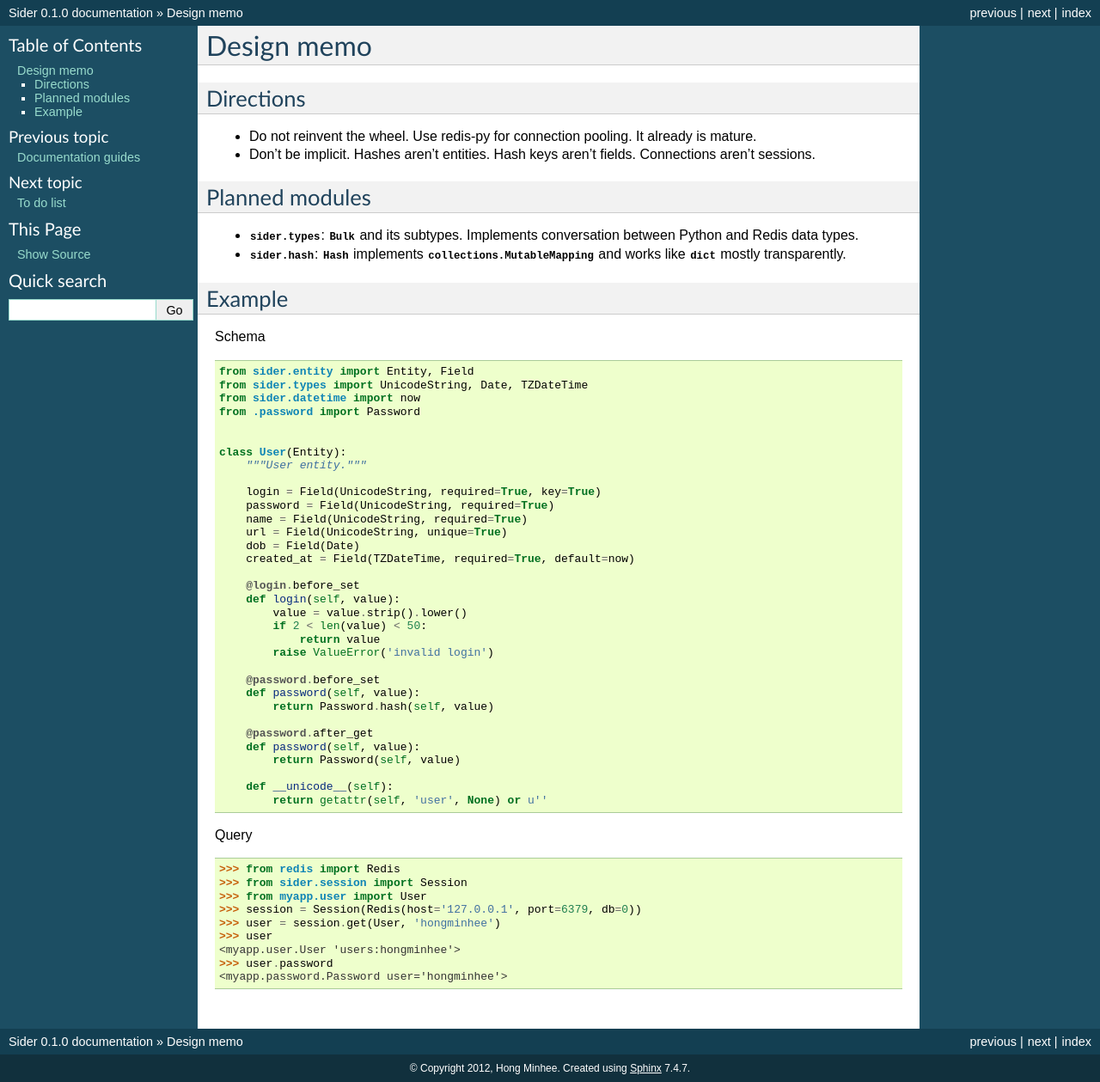
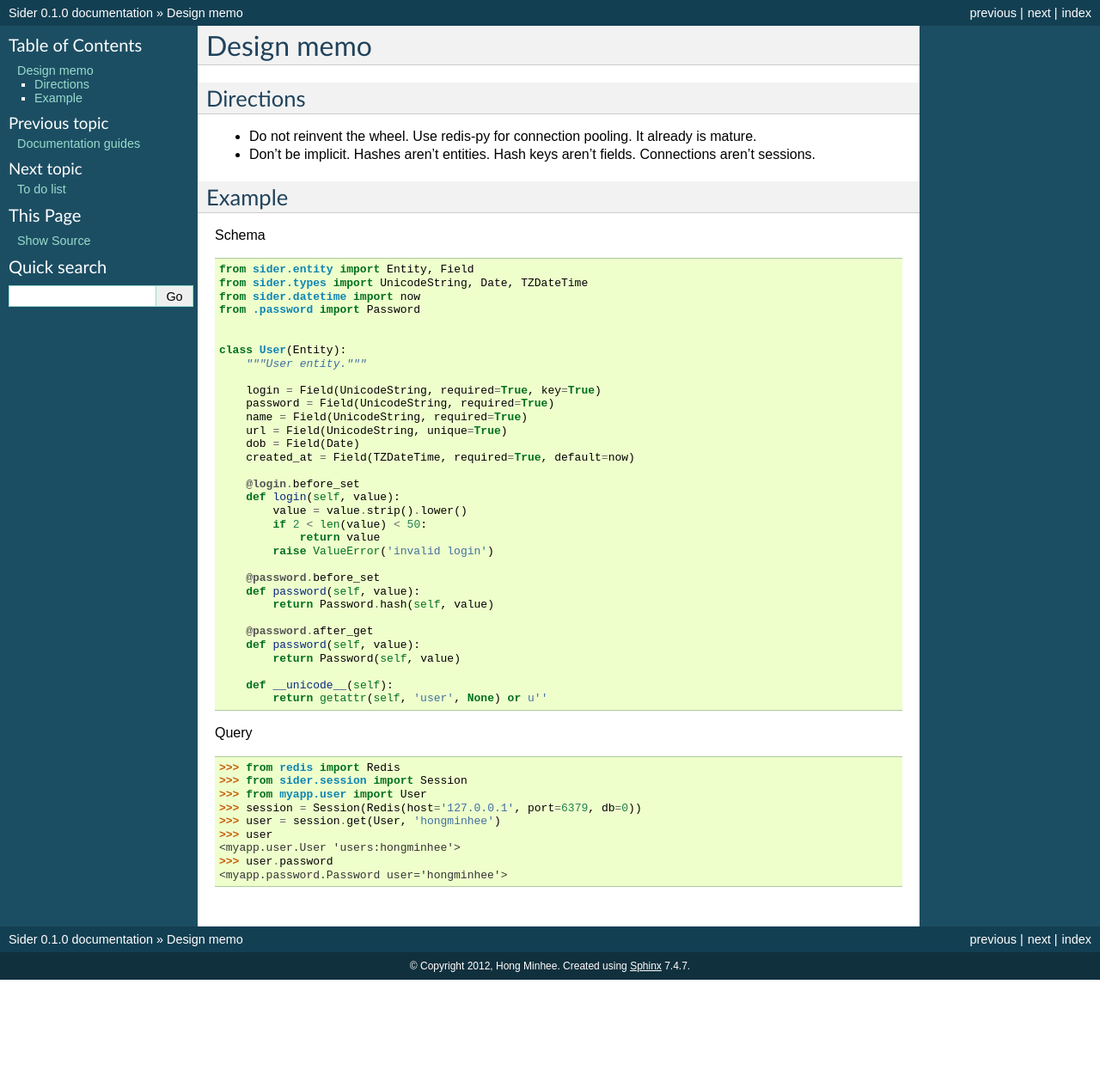
Before and after one commit to dahlia/sider, a Sphinx documentation site: the page built from docs/memo.rst, in a window 1280 px wide. Shown: the whole page at 86% size. Built offline with Sphinx 7.4.7, drawn with Linux system fonts in a browser that asks for light colours; after the commit the page ends 1140 px from its top, so only the background shows below that.

Commit message:
Removed outdated content

```diff
--- a/docs/memo.rst
+++ b/docs/memo.rst
@@ -8,16 +8,6 @@ Directions
   It already is mature.
 - Don't be implicit.  Hashes aren't entities.  Hash keys aren't fields.
   Connections aren't sessions.
-
-
-Planned modules
----------------
-
-- :mod:`sider.types`: :class:`~sider.types.Bulk` and its subtypes.
-  Implements conversation between Python and Redis data types.
-- :mod:`sider.hash`: :class:`~sider.hash.Hash` implements
-  :class:`collections.MutableMapping` and works like :class:`dict`
-  mostly transparently.
 
 
 Example
```
